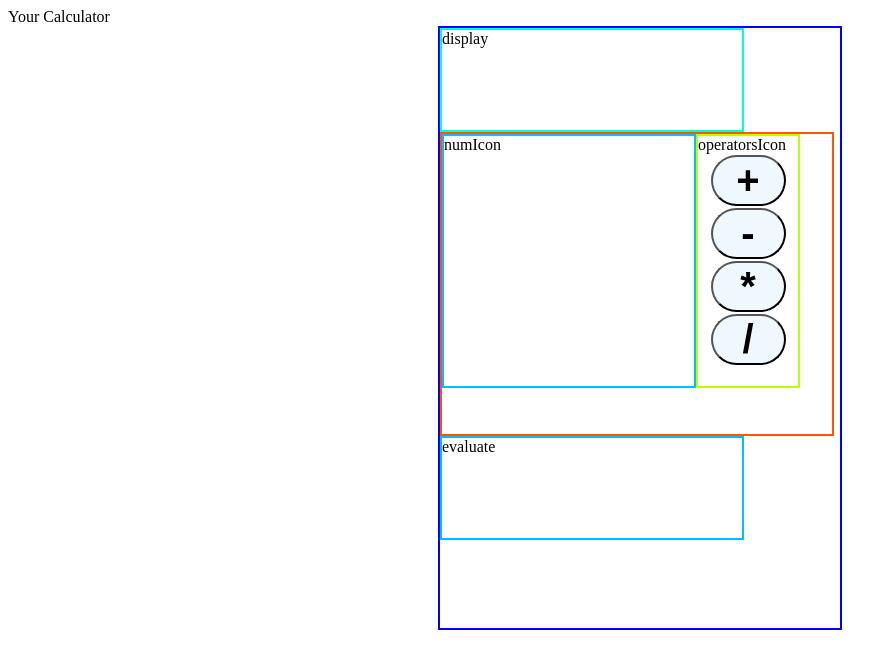
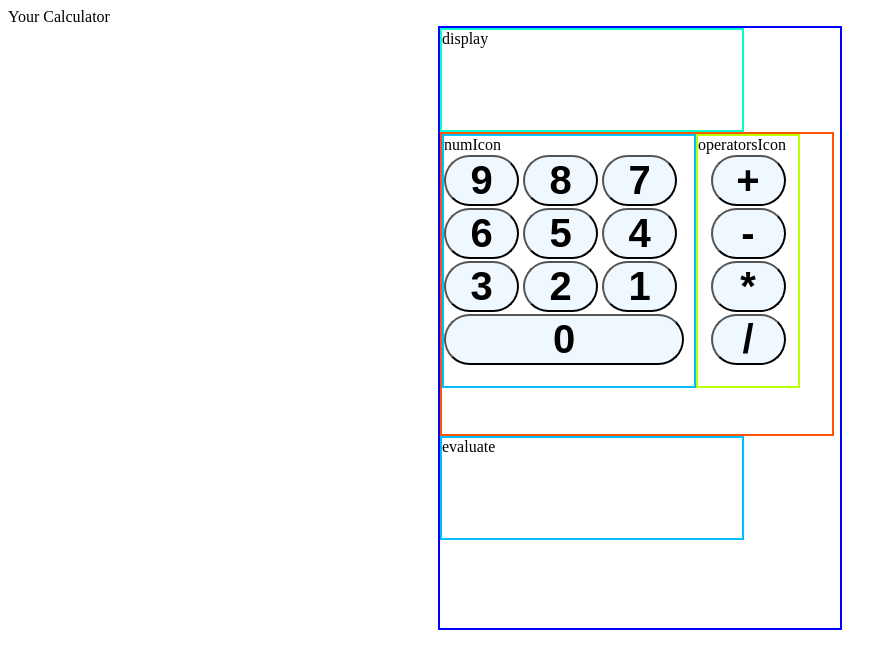
Before and after one commit to bPyleII/calculator, a plain HTML site: page index.html in a window 1280 px wide. Shown: the whole page, without its empty margins (0-896 px from the left). Drawn offline with Linux system fonts and the light colour scheme.

Commit message:
Add number buttons and style to match operator buttons

```diff
--- a/index.html
+++ b/index.html
@@ -16,6 +16,24 @@
         <div id="userInputs">
             <div id="numIcon">
             numIcon
+                <div class="numContainer">
+                    <button id="digit">9</button>
+                    <button id="digit">8</button>
+                    <button id="digit">7</button>
+                </div>
+                <div class="numContainer">
+                    <button id="digit">6</button>
+                    <button id="digit">5</button>
+                    <button id="digit">4</button>
+                </div>
+                <div class="numContainer">
+                    <button id="digit">3</button>
+                    <button id="digit">2</button>
+                    <button id="digit">1</button>
+                </div>
+                <div class="numContainer">
+                    <button id="zeroDigit">0</button>
+                </div>
             </div>
             <div id="operatorsIcon">
             operatorsIcon
--- a/style.css
+++ b/style.css
@@ -26,6 +26,23 @@
     border: 2px solid rgb(0, 191, 255) ;
 }
 
+#digit, #zeroDigit {
+    background-color: aliceblue;
+    font-size: 40px;
+    font-weight: 700;
+    margin: 1px auto;
+    width: 75px;
+    border-radius: 30px;
+    transition: ease-out 0.3s;
+}
+#zeroDigit {
+    width: 240px;
+}
+
+#zeroDigit:hover{
+    box-shadow: inset 240px 0 0 0 rgb(80, 191, 255);
+}
+
 #operatorsIcon{
     display: flex;
     flex-flow: column;
@@ -44,7 +61,7 @@
     transition: ease-out 0.3s;
 }
 
-#add:hover, #subtract:hover, #multiply:hover, #divide:hover{
+#add:hover, #subtract:hover, #multiply:hover, #divide:hover, #digit:hover{
     box-shadow: inset 75px 0 0 0 rgb(80, 191, 255);
 }
 
```
